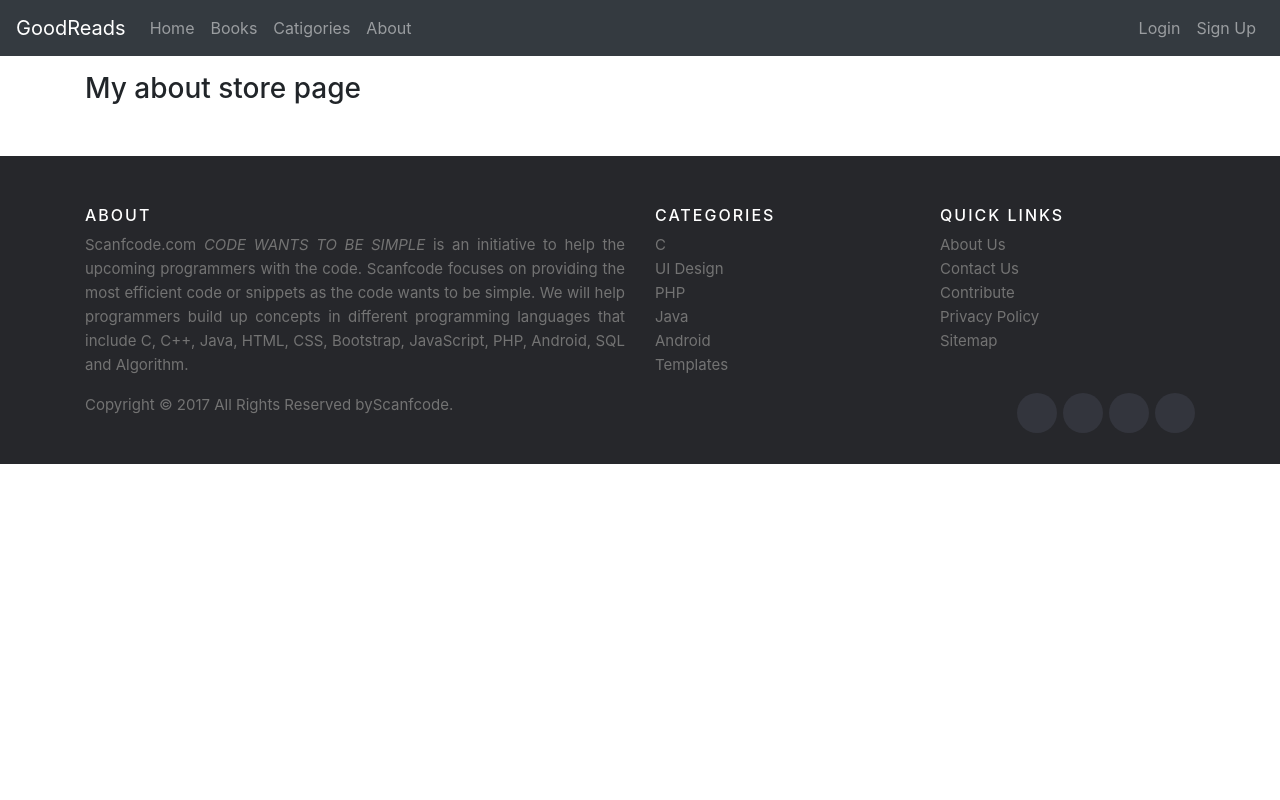
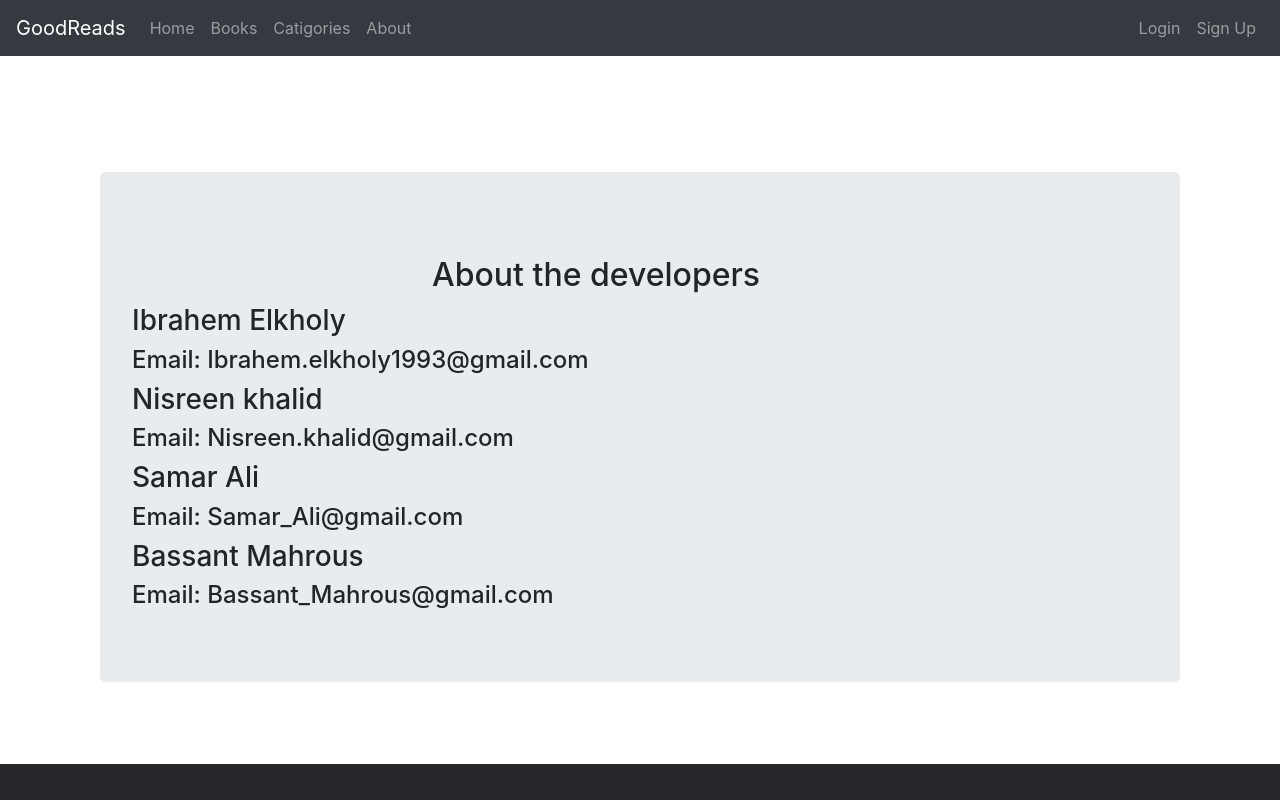
Before and after one commit to NesreenKhalid/GoodReads, a React (Create React App) app in the folder my-app/: page /about in a window 1280 px wide. Shown: the top 800 px of the page. Built offline with nearby package versions, Linux system fonts and the light colour scheme.

Commit message:
add footer and updating about page

```diff
--- a/my-app/src/App.css
+++ b/my-app/src/App.css
@@ -87,3 +87,10 @@ label {
 .table{
   margin-top: 50px;
 }
+h2{
+  margin: auto;
+  margin-top: 10px;
+  padding: 10px;
+  padding-left: 300px;
+
+}
--- a/my-app/src/components/about/about.js
+++ b/my-app/src/components/about/about.js
@@ -1,11 +1,26 @@
-import  React ,{Component} from 'react'
+import React, { Component } from 'react'
 
 
-class About extends Component{
-    render(){
-        return(
-            <div>
-                <h3>My about store page </h3>
+class About extends Component {
+    render() {
+        return (
+            <div className="container">
+
+                <div className="row">
+                    <div className="col">
+                        <header className="jumbotron">
+                            <div><h2>About the developers </h2></div>
+                            <div><h3>Ibrahem Elkholy </h3></div>
+                            <div><h4>Email: Ibrahem.elkholy1993@gmail.com </h4></div>
+                            <div><h3>Nisreen khalid </h3></div>
+                            <div><h4>Email: Nisreen.khalid@gmail.com </h4></div>
+                            <div><h3>Samar Ali </h3></div>
+                            <div><h4>Email: Samar_Ali@gmail.com </h4></div>
+                            <div><h3>Bassant Mahrous </h3></div>
+                            <div><h4>Email: Bassant_Mahrous@gmail.com </h4></div>
+                        </header>
+                    </div>
+                </div>
             </div>
         )
     }
--- a/my-app/src/components/footer/footer.js
+++ b/my-app/src/components/footer/footer.js
@@ -11,29 +11,29 @@ export default class Footer extends Component {
                     <div className="row">
                         <div className="col-sm-12 col-md-6">
                             <h6>About</h6>
-                            <p className="text-justify">Scanfcode.com <i>CODE WANTS TO BE SIMPLE </i> is an initiative  to help the upcoming programmers with the code. Scanfcode focuses on providing the most efficient code or snippets as the code wants to be simple. We will help programmers build up concepts in different programming languages that include C, C++, Java, HTML, CSS, Bootstrap, JavaScript, PHP, Android, SQL and Algorithm.</p>
+                            <p className="text-justify">IOT.com <i>CODE WANTS TO BE SIMPLE </i> is an initiative  to help the upcoming programmers with the code. IOT focuses on providing the most efficient code to be simple. We will help companies build up concepts in different programming languages that include C, C++, Java, HTML, CSS, Bootstrap, JavaScript,SQL and Algorithm.</p>
                         </div>
 
                         <div className="col-xs-6 col-md-3">
                             <h6>Categories</h6>
                             <ul className="footer-links">
-                                <li><a href="http://scanfcode.com/category/c-language/">C</a></li>
-                                <li><a href="http://scanfcode.com/category/front-end-development/">UI Design</a></li>
-                                <li><a href="http://scanfcode.com/category/back-end-development/">PHP</a></li>
-                                <li><a href="http://scanfcode.com/category/java-programming-language/">Java</a></li>
-                                <li><a href="http://scanfcode.com/category/android/">Android</a></li>
-                                <li><a href="http://scanfcode.com/category/templates/">Templates</a></li>
+                                <li><Link to="#">C</Link></li>
+                                <li><Link to="#">catgories</Link></li>
+                                <li><Link to="#">Books</Link></li>
+                                <li><Link to="#">user</Link></li>
+                                <li><Link to="#">Authors</Link></li>
+                                <li><Link to="#">IOT</Link></li>
                             </ul>
                         </div>
 
                         <div className="col-xs-6 col-md-3">
                             <h6>Quick Links</h6>
                             <ul className="footer-links">
-                                <li><a href="http://scanfcode.com/about/">About Us</a></li>
-                                <li><a href="http://scanfcode.com/contact/">Contact Us</a></li>
-                                <li><a href="http://scanfcode.com/contribute-at-scanfcode/">Contribute</a></li>
-                                <li><a href="http://scanfcode.com/privacy-policy/">Privacy Policy</a></li>
-                                <li><a href="http://scanfcode.com/sitemap/">Sitemap</a></li>
+                                <li><Link to="#">About Us</Link></li>
+                                <li><Link to="#">Contact Us</Link></li>
+                                <li><Link to="#">Contribute</Link></li>
+                                <li><Link to="#">Privacy Policy</Link></li>
+                                <li><Link to="#">Sitemap</Link></li>
                             </ul>
                         </div>
 
@@ -42,7 +42,7 @@ export default class Footer extends Component {
                 <div className="container">
                     <div className="row">
                         <div className="col-md-8 col-sm-6 col-xs-12">
-                            <p className="copyright-text">Copyright &copy; 2017 All Rights Reserved by<a href="#">Scanfcode</a>.</p>
+                            <p className="copyright-text">Copyright &copy; 2020 All Rights Reserved by<Link to="#">Open source IOT track</Link>.</p>
                         </div>
 
                         <div className="col-md-4 col-sm-6 col-xs-12">
--- a/my-app/src/components/userShelves/readShilve.js
+++ b/my-app/src/components/userShelves/readShilve.js
@@ -20,7 +20,7 @@ export default class ReadTable extends Component {
         })
     }
     render() {
-        const currentUserID=this.currentUser.id
+        const {id}=this.state.currentUser
         const { readTableRows } = this.state
         const rowsList = readTableRows.map(row => {
             return (
@@ -30,7 +30,7 @@ export default class ReadTable extends Component {
                     <td>{row.avgRating}</td>
                     <td>{row.totalRatings}</td>
                     <td>{row.userShelvesandReveiews.map(item =>{
-                        if(item.userId === currentUserID){
+                        if(item.userId === id){
                             console.log(item.shelve);
                             return item.shelve;
                         }
@@ -39,7 +39,7 @@ export default class ReadTable extends Component {
             )
         })
         return (
-            <table class="table table-striped table-dark">
+            <table className="table table-striped table-dark">
                 <thead>
                     <tr>
                         <th scope="col">Cover</th>
--- a/my-app/src/components/userShelves/readingShilve.js
+++ b/my-app/src/components/userShelves/readingShilve.js
@@ -20,7 +20,7 @@ export default class ReadingTable extends Component {
         })
     }
     render() {
-        const currentUserID=this.currentUser.id
+        const {id}=this.state.currentUser
         const { readingTableRow } = this.state
         const rowsList = readingTableRow.map(row => {
             return (
@@ -30,7 +30,7 @@ export default class ReadingTable extends Component {
                     <td>{row.avgRating}</td>
                     <td>{row.totalRatings}</td>
                     <td>{row.userShelvesandReveiews.map(item =>{
-                        if(item.userId === currentUserID){
+                        if(item.userId === id){
                             console.log(item.shelve);
                             return item.shelve;
                         }
@@ -39,7 +39,7 @@ export default class ReadingTable extends Component {
             )
         })
         return (
-            <table class="table table-striped table-dark">
+            <table className="table table-striped table-dark">
                 <thead>
                     <tr>
                         <th scope="col">Cover</th>
--- a/my-app/src/components/userShelves/userShelvesTable.js
+++ b/my-app/src/components/userShelves/userShelvesTable.js
@@ -21,7 +21,7 @@ export default class UserTable extends Component {
         })
     }
     render() {
-        const currentUserID=this.currentUser.id
+        const {id}=this.state.currentUser
         const { tableRows } = this.state
         const rowsList = tableRows.map(row => {
             return (
@@ -31,7 +31,7 @@ export default class UserTable extends Component {
                     <td>{row.avgRating}</td>
                     <td>{row.totalRatings}</td>
                     <td>{row.userShelvesandReveiews.map(item =>{
-                        if(item.userId === currentUserID){
+                        if(item.userId === id){
                             console.log(item.shelve);
                             return item.shelve;
                         }
--- a/my-app/src/components/userShelves/wantToRead.js
+++ b/my-app/src/components/userShelves/wantToRead.js
@@ -20,7 +20,7 @@ export default class wantTOReadTable extends Component {
         })
     }
     render() {
-        const currentUserID=this.currentUser.id
+        const {id}=this.state.currentUser
         const { wantTOReadRows } = this.state
         const rowsList = wantTOReadRows.map(row => {
             return (
@@ -30,7 +30,7 @@ export default class wantTOReadTable extends Component {
                     <td>{row.avgRating}</td>
                     <td>{row.totalRatings}</td>
                     <td>{row.userShelvesandReveiews.map(item =>{
-                        if(item.userId === currentUserID){
+                        if(item.userId === id){
                             console.log(item.shelve);
                             return item.shelve;
                         }
@@ -39,7 +39,7 @@ export default class wantTOReadTable extends Component {
             )
         })
         return (
-            <table class="table table-striped table-dark">
+            <table className="table table-striped table-dark">
                 <thead>
                     <tr>
                         <th scope="col">Cover</th>
--- a/my-app/src/components/userboard/userBoard.js
+++ b/my-app/src/components/userboard/userBoard.js
@@ -20,11 +20,11 @@ export default class BoardUser extends Component {
                             <div className="list-group">
                                 <Link to="/all" className="list-group-item">All</Link>
                                 <Link to="/read" className="list-group-item">Read</Link>
-                                <Link to="/reading " className="list-group-item">Currently Reading</Link>
+                                <Link to="/reading" className="list-group-item">Currently Reading</Link>
                                 <Link to="/wantToRead" className="list-group-item">Want To Read</Link>
                             </div>
                         </div>
-                        <div class="col-lg-9 table">
+                        <div className="col-lg-9 table">
 
                             <div className="container mt-3">
                                 <Switch>
```
